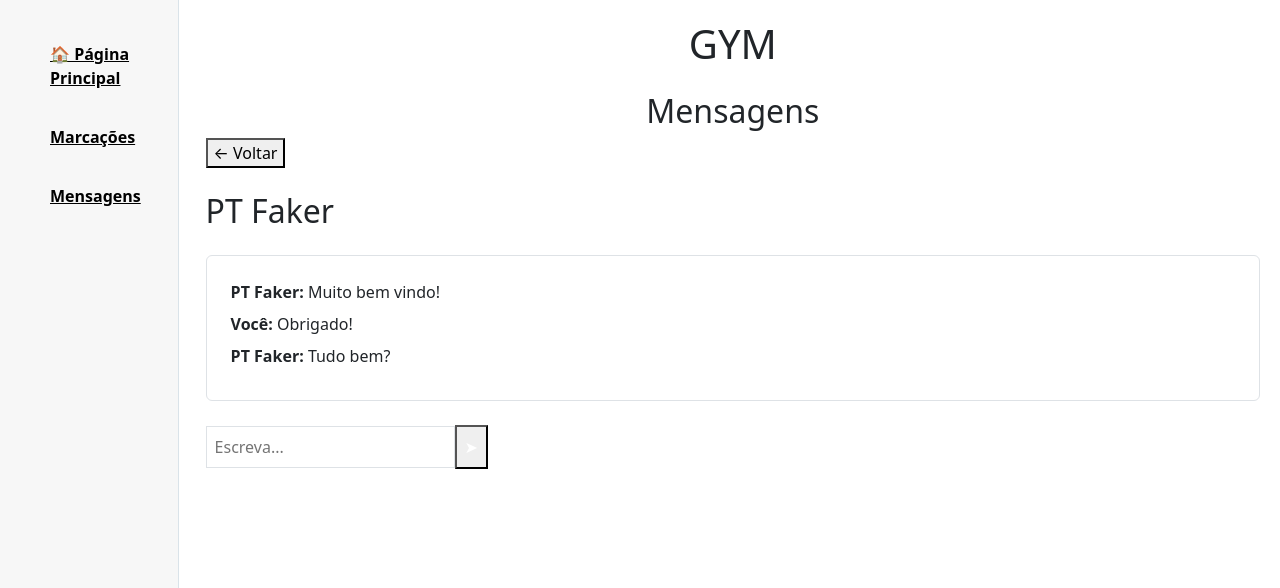
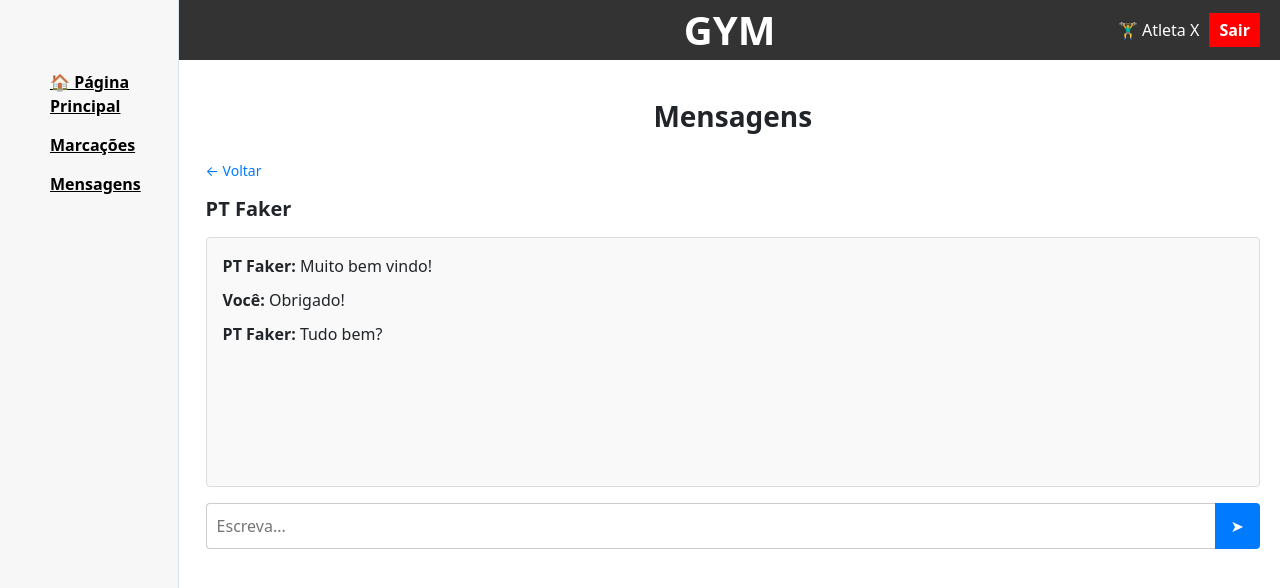
Before and after one commit to RCosmee/DIAM, a React (Create React App) app in the folder projeto/sitepr/votacao-frontend/: page /mensagens in a window 1280 px wide. Both pictures are taken after a click on the item "PT Faker". Shown: the top 588 px of the page. Built offline with nearby package versions, Linux system fonts and the light colour scheme.

Commit message:
mudança no sidebar e header

```diff
--- a/projeto/sitepr/votacao-frontend/src/Header.css
+++ b/projeto/sitepr/votacao-frontend/src/Header.css
@@ -12,7 +12,7 @@
 
   .top-bar h1 {
     position: absolute;
-    left: 50%;
+    left: 57%;  /* 50% + 7% = metade da sidebar (14%) */
     transform: translateX(-50%);
     font-weight: bold;
     margin: 0;
@@ -32,5 +32,5 @@
     padding: 5px 10px;
     cursor: pointer;
     font-weight: bold;
-    border-radius: 4px;
+    border-radius: px;
   }
--- a/projeto/sitepr/votacao-frontend/src/Marcacoes.css
+++ b/projeto/sitepr/votacao-frontend/src/Marcacoes.css
@@ -1,80 +1,21 @@
-.navbar {
-    display: flex;
-    justify-content: space-around;
-    background-color: #333;
-    padding: 10px;
-  }
-
-  .link {
-    color: #fff;
-    text-decoration: none;
-    font-weight: bold;
-  }
-
-  .container {
-    padding: 20px;
-    text-align: center;
-  }
-
-  .subtitulo {
-    font-weight: bold;
-    font-size: 16px;
-    margin-top: 5px;
-    margin-bottom: 20px;
-  }
-
-  .filtros {
-    margin: 20px 0;
-    display: flex;
-    justify-content: center;
-    align-items: center;
-  }
-
-  .input {
-    margin-left: 10px;
-    padding: 5px;
-  }
-
-  .dropdown-container {
-    position: relative;
-    display: inline-block;
-  }
-
-  .select-box {
-    border: 1px solid #ccc;
-    padding: 6px 10px;
-    background-color: #fff;
-    cursor: pointer;
-    border-radius: 4px;
-    width: 150px;
-    text-align: left;
-  }
-
-  .dropdown {
-    position: absolute;
-    top: 100%;
-    left: 0;
-    background-color: #f9f9f9;
-    border: 1px solid #ccc;
-    border-radius: 4px;
-    padding: 10px;
-    z-index: 1;.container {
+.container {
   padding: 20px;
   text-align: center;
+  margin-left: 120px;
 }
 
 .subtitulo {
+  text-align: center;
+  font-size: 28px;
+  margin-bottom: 24px;
   font-weight: bold;
-  font-size: 16px;
-  margin-top: 5px;
-  margin-bottom: 20px;
+  margin-left: 250px;
 }
 
 .filtros {
   margin: 20px 0;
-  display: flex;
   justify-content: center;
-  align-items: center;
+  margin-left: 250px;
 }
 
 .input {
@@ -85,6 +26,7 @@
 .dropdown-container {
   position: relative;
   display: inline-block;
+
 }
 
 .select-box {
@@ -126,24 +68,3 @@
   cursor: pointer;
   width: 100%;
 }
-
-    width: 200px;
-    box-shadow: 0 4px 8px rgba(0, 0, 0, 0.1);
-  }
-
-  .option {
-    display: block;
-    margin-bottom: 5px;
-    text-align: left;
-  }
-
-  .confirm-button {
-    margin-top: 10px;
-    background-color: #4CAF50;
-    color: #fff;
-    padding: 5px 10px;
-    border: none;
-    border-radius: 4px;
-    cursor: pointer;
-    width: 100%;
-  }
--- a/projeto/sitepr/votacao-frontend/src/Marcacoes.js
+++ b/projeto/sitepr/votacao-frontend/src/Marcacoes.js
@@ -1,4 +1,5 @@
 import Sidebar from './Sidebar';
+import Header from './Header';
 import './Marcacoes.css';
 
 import React, { useState, useRef, useEffect } from 'react';
@@ -39,10 +40,10 @@ const Marcacoes = () => {
 
   return (
     <div>
+      <Header />
       <Sidebar />
 
       <div className="container">
-        <h1>GYM</h1>
         <p className="subtitulo">Marcações</p>
 
         <div className="filtros">
--- a/projeto/sitepr/votacao-frontend/src/Mensagens.css
+++ b/projeto/sitepr/votacao-frontend/src/Mensagens.css
@@ -1,8 +1,89 @@
-.conteudo {
-    flex: 1;
-    padding: 20px;
-    width: 85.5%;
-    display: block;
-    float: rifg;
-    margin-left: 14.5%;
-  }
+.mensagens-container {
+  padding: 20px;
+  margin-left: 14.5%;
+  height: 100vh;
+  overflow: hidden;
+  box-sizing: border-box;
+}
+
+.titulo-mensagens {
+  text-align: center;
+  font-size: 28px;
+  margin-bottom: 24px;
+  font-weight: bold;
+}
+
+.pesquisa-input {
+  width: 20%;
+  padding: 10px;
+  margin-bottom: 16px;
+  border: 1px solid #ccc;
+  border-radius: 4px;
+}
+
+.lista-grupos {
+  list-style: none;
+  padding: 0;
+  margin: 0;
+}
+
+.item-grupo {
+  padding: 10px;
+  border-bottom: 1px solid #eee;
+  cursor: pointer;
+}
+
+.item-grupo:hover {
+  background-color: #f5f5f5;
+}
+
+.voltar-btn {
+  margin-bottom: 16px;
+  color: #007bff;
+  background: none;
+  border: none;
+  cursor: pointer;
+  font-size: 14px;
+  padding: 0;
+}
+
+.titulo-grupo {
+  font-size: 20px;
+  font-weight: 600;
+  margin-bottom: 16px;
+}
+
+.chat-box {
+  border: 1px solid #ddd;
+  border-radius: 4px;
+  padding: 16px;
+  height: 250px;
+  overflow-y: auto;
+  background-color: #f9f9f9;
+}
+
+.mensagem {
+  margin-bottom: 10px;
+}
+
+.input-mensagem-container {
+  display: flex;
+  margin-top: 16px;
+}
+
+.input-mensagem {
+  flex-grow: 1;
+  padding: 10px;
+  border: 1px solid #ccc;
+  border-right: none;
+  border-radius: 4px 0 0 4px;
+}
+
+.enviar-btn {
+  padding: 10px 16px;
+  background-color: #007bff;
+  color: white;
+  border: none;
+  border-radius: 0 4px 4px 0;
+  cursor: pointer;
+}
--- a/projeto/sitepr/votacao-frontend/src/Mensagens.js
+++ b/projeto/sitepr/votacao-frontend/src/Mensagens.js
@@ -1,8 +1,7 @@
 import { useState } from 'react';
 import Sidebar from './Sidebar';
-<div>
-<Sidebar />
-</div>
+import Header from './Header';
+import './Mensagens.css';
 
 const groups = [
   'PT Faker',
@@ -35,28 +34,26 @@ function Mensagens() {
   };
 
   return (
+    <div>
+      <Header />
+      <Sidebar />
 
-    <div>
-       <div>
-      <Sidebar />
-      </div>
-      <div className="conteudo" >
-      <h1 className="text-4xl font-bold text-center mb-4">GYM</h1>
-      <h2 className="text-xl text-center mb-6">Mensagens</h2>
+      <div className="mensagens-container">
+        <h2 className="titulo-mensagens">Mensagens</h2>
 
         {!selectedGroup ? (
-        <div >
+          <div>
             <input
               type="text"
               placeholder="🔍 Pesquisar"
-            className="mb-4 w-full p-2 border rounded"
+              className="pesquisa-input"
             />
-          <ul className="space-y-2">
+            <ul className="lista-grupos">
               {groups.map((group, index) => (
                 <li
                   key={index}
                   onClick={() => setSelectedGroup(group)}
-              className="cursor-pointer hover:bg-gray-100 p-2 border-b"
+                  className="item-grupo"
                 >
                   {group}
                 </li>
@@ -67,31 +64,31 @@ function Mensagens() {
           <div>
             <button
               onClick={() => setSelectedGroup(null)}
-            className="mb-4 text-blue-500 hover:underline"
+              className="voltar-btn"
             >
               ← Voltar
             </button>
-          <h2 className="text-2xl font-semibold mb-4">{selectedGroup}</h2>
-          <div className="border rounded p-4 h-64 overflow-y-auto bg-gray-50">
+            <h2 className="titulo-grupo">{selectedGroup}</h2>
+            <div className="chat-box">
               {messages
                 .filter(msg => msg.group === selectedGroup)
                 .map((msg, idx) => (
-                <div key={idx} className="mb-2">
+                  <div key={idx} className="mensagem">
                     <strong>{msg.sender}:</strong> {msg.content}
                   </div>
                 ))}
             </div>
-          <div className="mt-4 flex">
+            <div className="input-mensagem-container">
               <input
                 type="text"
                 placeholder="Escreva..."
                 value={newMessage}
                 onChange={(e) => setNewMessage(e.target.value)}
-              className="flex-grow p-2 border rounded-l"
+                className="input-mensagem"
               />
               <button
                 onClick={handleSendMessage}
-              className="p-2 bg-blue-500 text-white rounded-r"
+                className="enviar-btn"
               >
                 ➤
               </button>
--- a/projeto/sitepr/votacao-frontend/src/PaginaPrincipal.css
+++ b/projeto/sitepr/votacao-frontend/src/PaginaPrincipal.css
@@ -4,51 +4,18 @@
     font-family: Arial, sans-serif;
   }
 
-  .home-icon {
-    font-size: 24px;
-    margin-bottom: 20px;
-    cursor: pointer;
-  }
-
-
   .conteudo {
     flex: 1;
     padding: 20px;
     width: 85.5%;
     display: block;
-    float: rifg;
+    float: right;
     margin-left: 14.5%;
+    overflow-y: scroll;
   }
 
- .top-bar {
-  position: relative;
-  display: flex;
-  justify-content: flex-end;
-  align-items: center;
-  height: 60px;
-  margin-bottom: 20px;
-}
-
-.top-bar h1 {
-  position: absolute;
-  left: 50%;
-  transform: translateX(-50%);
-  font-weight: bold;
-  margin: 0;
-}
-
-
-  .user-actions {
-    display: flex;
-    align-items: center;
-    gap: 10px;
-  }
-
-  .logout-btn {
-    border: 2px solid black;
-    background: white;
-    padding: 5px 10px;
-    cursor: pointer;
+  html {
+    overflow-y: scroll;
   }
 
   .calendario {
--- a/projeto/sitepr/votacao-frontend/src/Sidebar.css
+++ b/projeto/sitepr/votacao-frontend/src/Sidebar.css
@@ -1,46 +1,41 @@
 .sidebar {
   width: 14%;
-  display:block;
-  float:left;
-  position:fixed;
-  height:100%;
+  display: block;
+  float: left;
+  position: fixed;
+  top: 0;
+  height: 100%;
   background: #f7f7f7;
   border-right: 1px solid #dae3e9;
-  padding-top: 2em;
-}
-
-.home-icon {
-  font-size: 24px;
-  margin-bottom: 20px;
-  cursor: pointer;
 }
 
 .nav-links {
   display: flex;
   flex-direction: column;
+  margin-left: 50px;
+  margin-top: 70px; /* se precisares de afastar dos itens do header */
   gap: 15px;
-  margin-left: 50px;
 }
 
 .sidebar nav a {
+  display: inline-block; /* para que apenas o texto seja clicável */
   text-decoration: underline;
   color: black;
-  margin: 10px 0;
   font-weight: bold;
 }
 
 .sidebar nav a.active {
   position: relative;
-  color: black; /* Texto sem cor de destaque */
-  text-decoration: none; /* Caso não queiras sublinhado */
+  color: black;
+  text-decoration: none;
 }
 
 .sidebar nav a.active::before {
-  content: "➜"; /* Seta */
+  content: "➜";
   position: absolute;
   left: -25px;
   top: 50%;
   transform: translateY(-50%);
   font-size: 16px;
-  color: #007bff; /* Cor da seta */
+  color: #007bff;
 }
```
Lines whose indentation alone changed are shown as unchanged.
